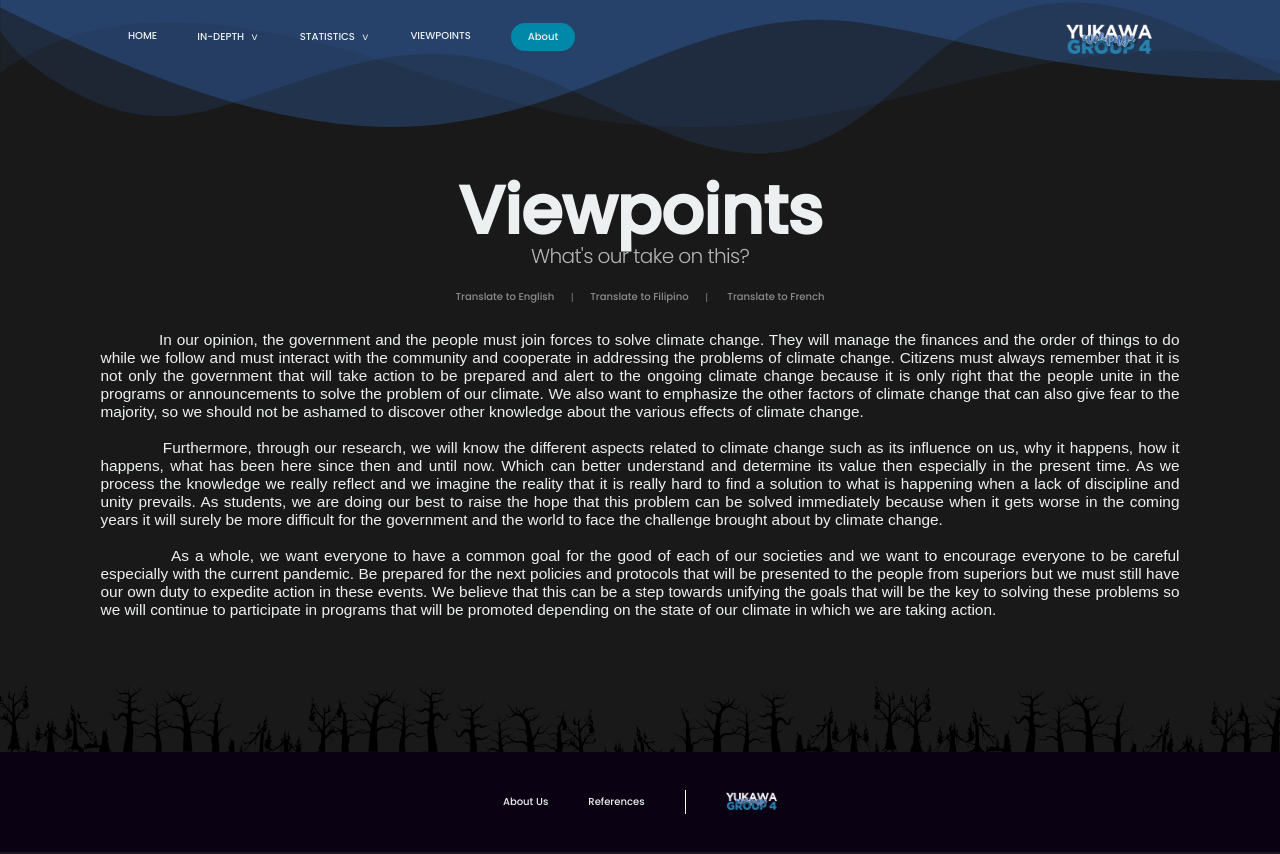
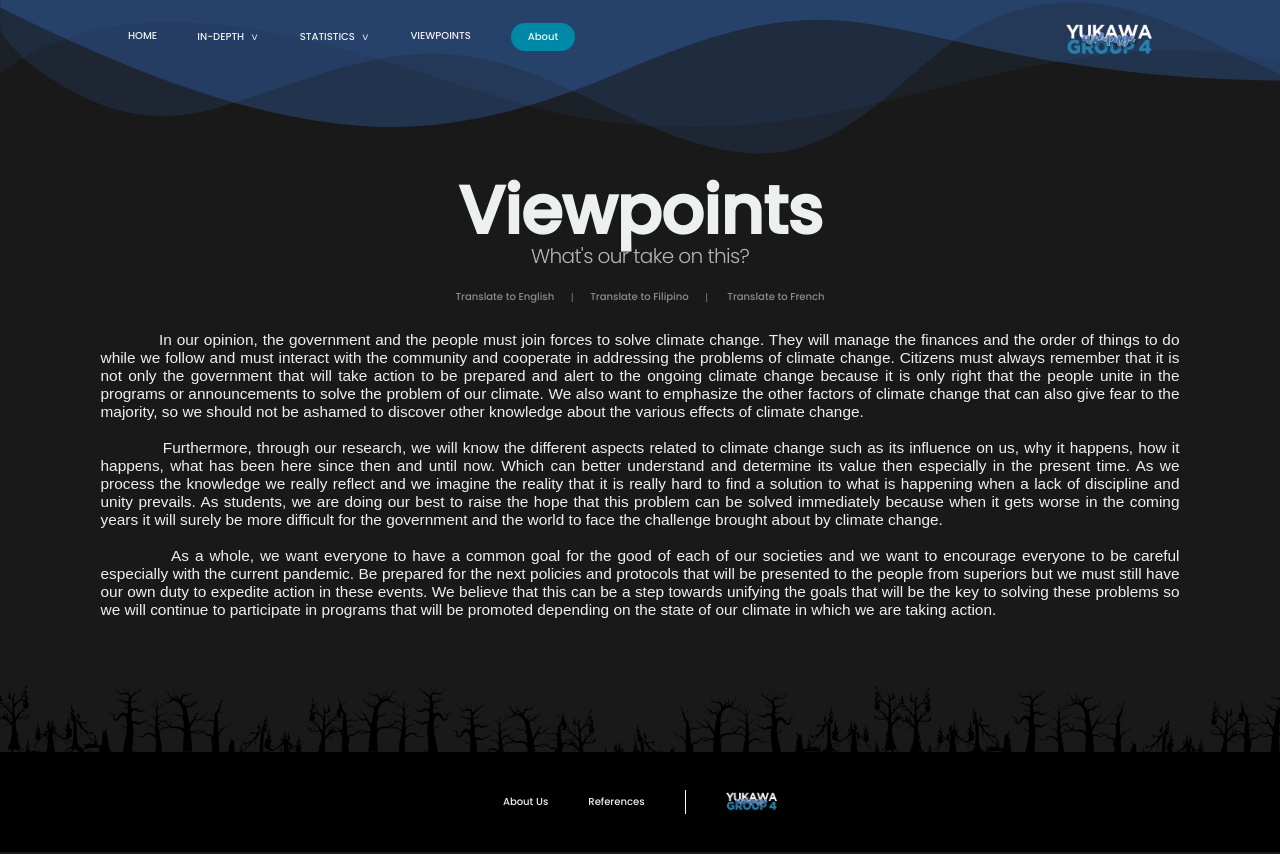
Before and after one commit to Clomaaa/tenyukawa, a plain HTML site: page viewpoints.html in a window 1280 px wide. Drawn offline with nearby package versions, Linux system fonts and the light colour scheme; a web font is replaced by a local one.

Commit message:
Update styles viewpoints.css

```diff
--- a/styles viewpoints.css
+++ b/styles viewpoints.css
@@ -340,7 +340,7 @@ footer {
     width: 100%;
     height: 150px;
     margin: 0 auto;
-    background-color:rgb(10, 2, 19);
+    background-color:rgb(0,0,0);
     justify-content: center; /* align horizontal */
     align-items: center; /* align vertical */
 }
```
